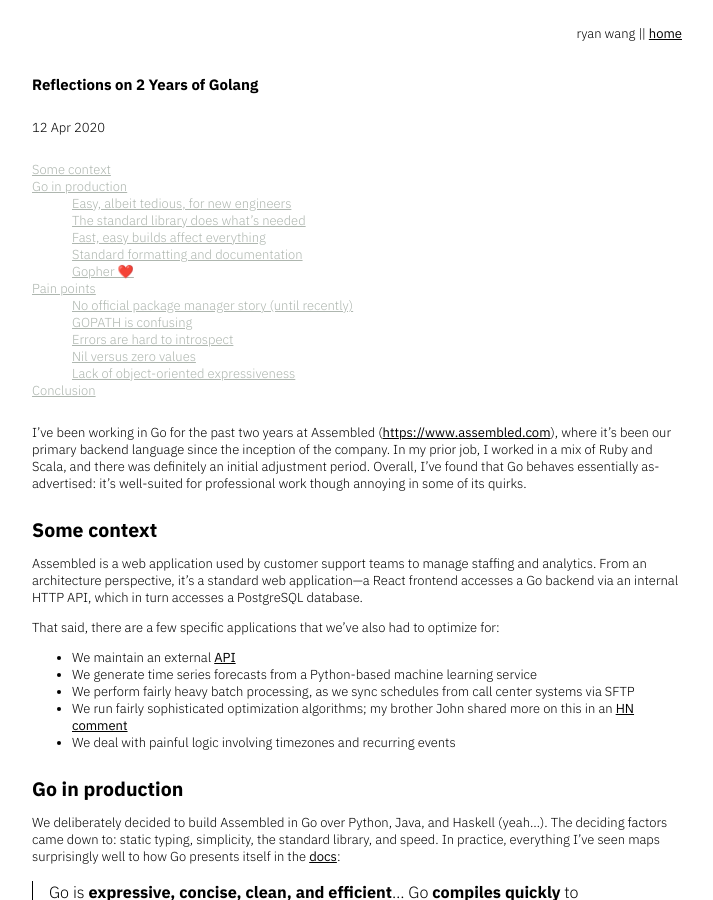
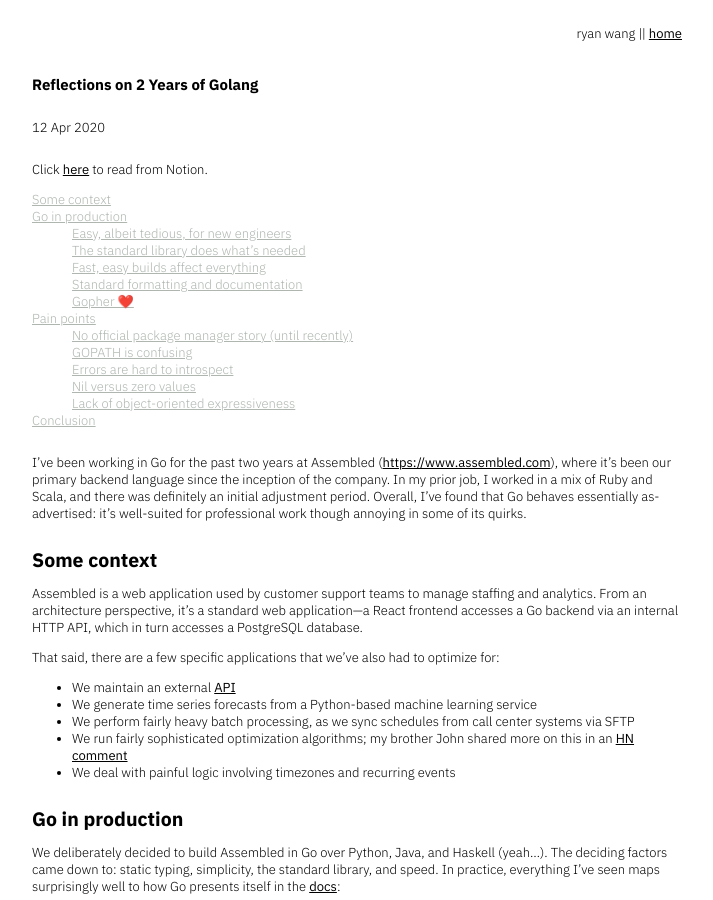
Before and after one commit to wgyn/wgyn.github.io, a Jekyll site: the page built from _posts/2020-04-12-reflections-on-2-years-of-golang.markdown, in a window 1280 px wide and 900 px high. Shown: the whole window, without its empty margins (283-996 px from the left). Built offline with Jekyll 4.4.1, drawn with Linux system fonts in a browser that asks for light colours; nearby versions of some CDN libraries.

Commit message:
Add a Notion link to latest post

```diff
--- a/_posts/2020-04-12-reflections-on-2-years-of-golang.markdown
+++ b/_posts/2020-04-12-reflections-on-2-years-of-golang.markdown
@@ -3,6 +3,8 @@
 title: Reflections on 2 Years of Golang
 date: 2020-04-12
 ---
+
+Click [here](https://www.notion.so/wgyn/Reflections-on-2-Years-of-Go-dc8c35b2c64741b08be4505a71def382){:target="_blank"} to read from Notion.
 
 * TOC
 {:toc}
```
